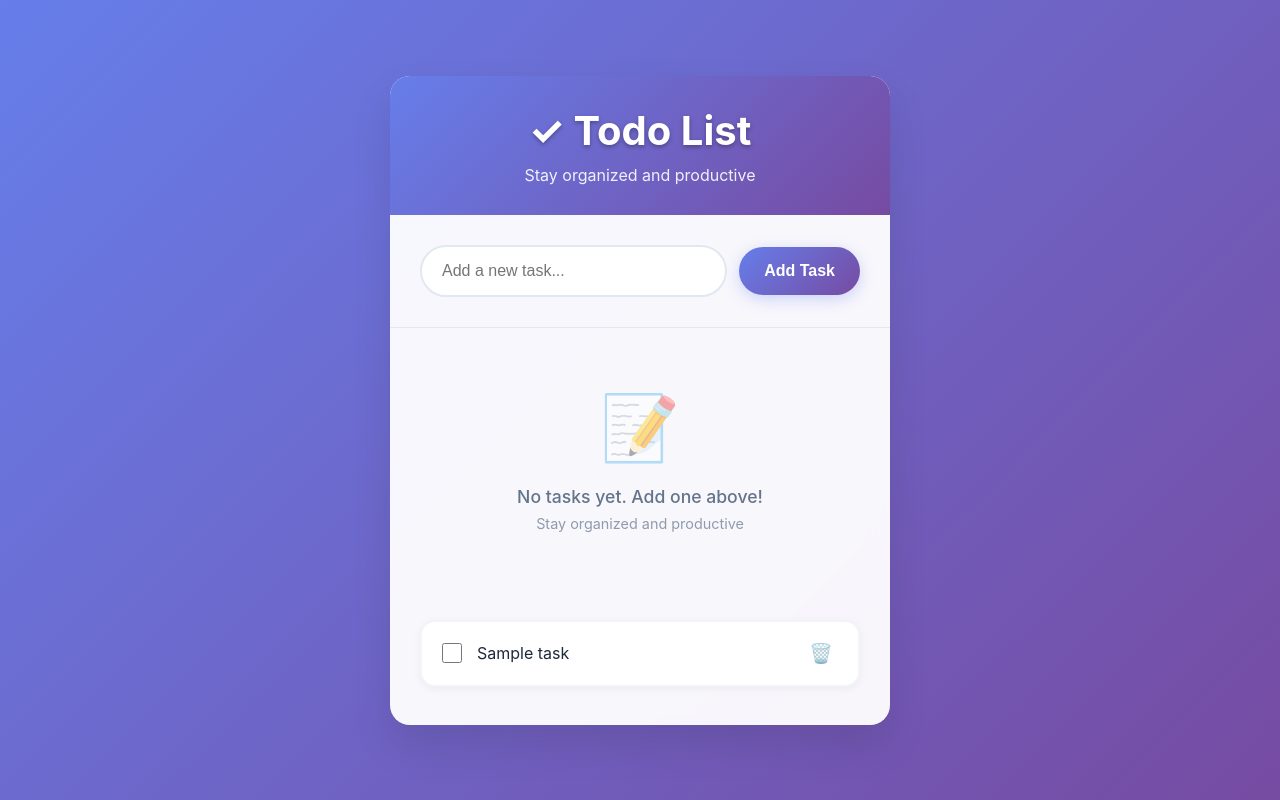
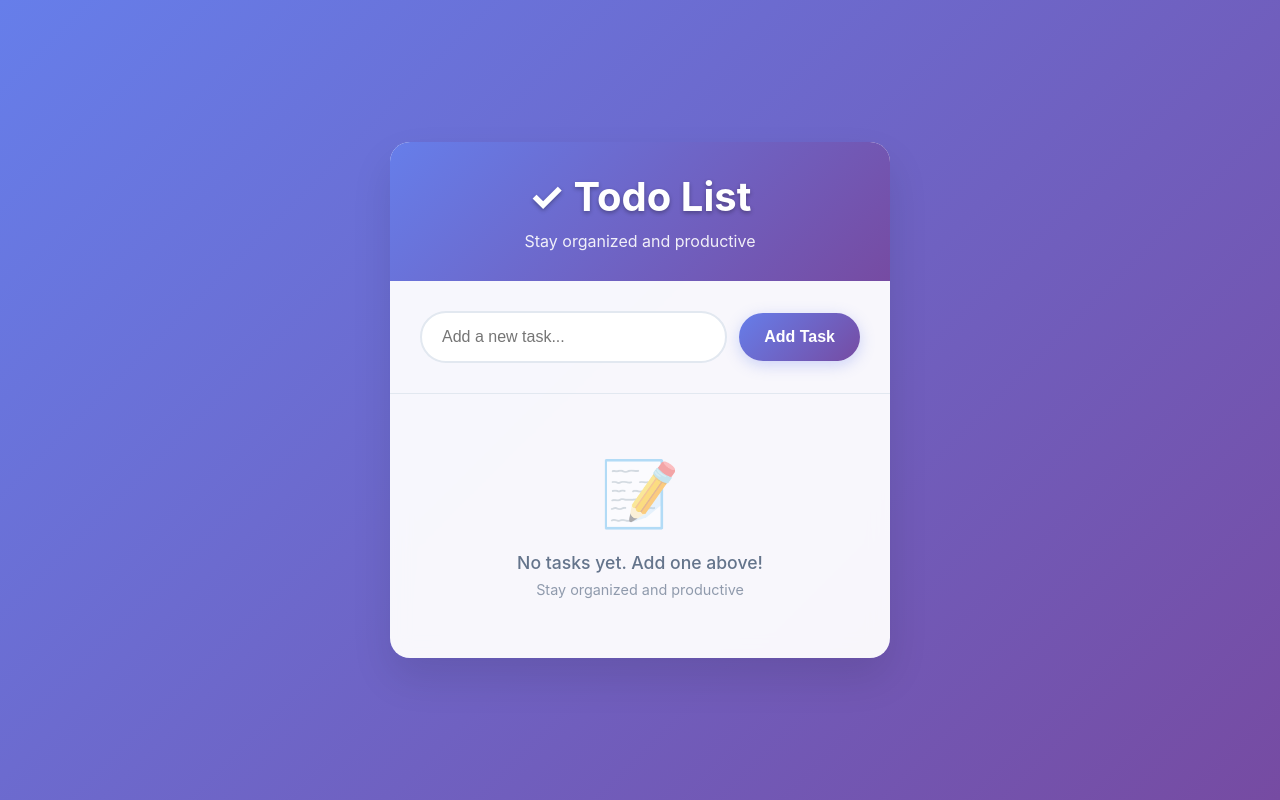
Before and after one commit to Western1833/Todo-list-ts, a React (Vite) app: page / in a window 1280 px wide. Built offline with nearby package versions, Linux system fonts and the light colour scheme.

Commit message:
new tasks are now rendered

```diff
--- a/src/App.tsx
+++ b/src/App.tsx
@@ -1,17 +1,18 @@
 import  '../src/App.css';
 
 import TodoList from './Todo-list.tsx';
-import Input from './Input.tsx';
+import Input, { type TodoProp } from './Input.tsx';
 import { useState } from 'react';
 
 export default function TodoApp() {
-  const [todos, addTodos] = useState<string[]>([]);
+  const [todos, addTodos] = useState<TodoProp[]>([]);
 
-  const addTodosHandler = (newTodo: string) => {
-    if(newTodo.trim()){
+  const addTodosHandler = (newTodo: TodoProp) => {
+    if(newTodo){
       addTodos(prev => [...prev, newTodo]);
     }
   }
+
   return (
     <div className="app-container">
       <div className="todo-card">
@@ -25,7 +26,7 @@ export default function TodoApp() {
         <Input onAddTodo={addTodosHandler}/>
 
         {/* Todo List */}
-        <TodoList/>
+        <TodoList todos={todos}/>
 
       </div>
     </div>
--- a/src/Item.tsx
+++ b/src/Item.tsx
@@ -1,8 +1,12 @@
-export default function Item() {
+type ItemProp = {
+    text: string;
+}
+
+export default function Item({ text }: ItemProp) {
     return (
         <div className="todo-item">
             <input type="checkbox" className="todo-checkbox" />
-              <span className="todo-text">Sample task</span>
+            <span className="todo-text">{text}</span>
             <button className="delete-button">🗑️</button>
         </div>
     );
--- a/src/Todo-list.tsx
+++ b/src/Todo-list.tsx
@@ -1,19 +1,26 @@
+import type { TodoProp } from "./Input.tsx";
 import Item from "./Item.tsx";
 
-export default function TodoList() {
+type TodoListProps = {
+    todos: TodoProp[];
+}
+
+export default function TodoList({todos}: TodoListProps) {
     return (
         <div className="todo-list">
-          {/* Empty State */}
+            {todos.length === 0 ? (
                 <div className="empty-state">
                     <div className="empty-icon">📝</div>
                     <p className="empty-title">No tasks yet. Add one above!</p>
                     <p className="empty-subtitle">Stay organized and productive</p>
                 </div>
-
-          {/* Todo Items Container */}
+            ):(
                 <div className="todos-container">
-            <Item/>
+                    {todos.map(todo => (
+                        <Item key={todo.id} text={todo.text}/>
+                    ))}
                 </div>
+            )}
         </div>
     );
 }
```
Lines whose indentation alone changed are shown as unchanged.
